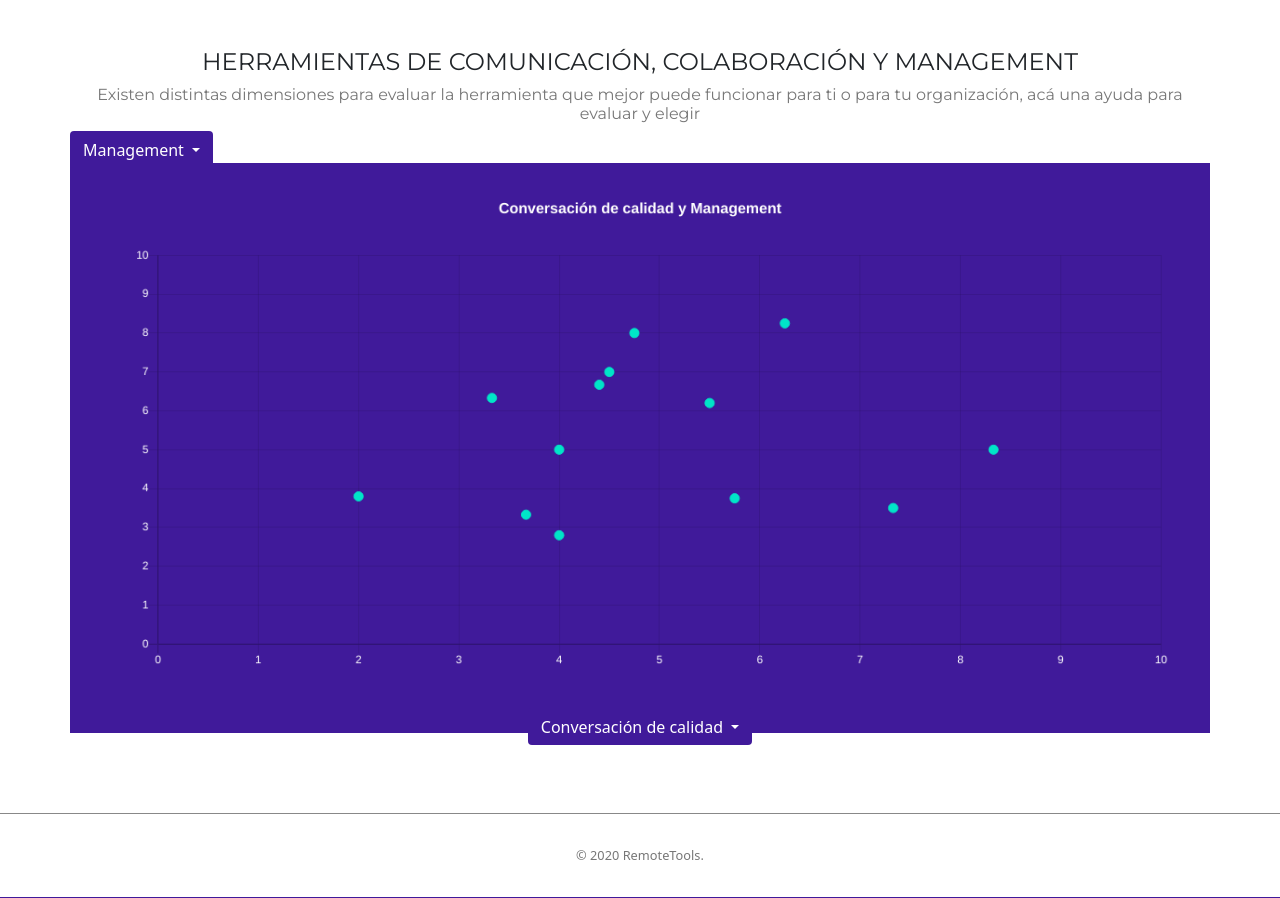
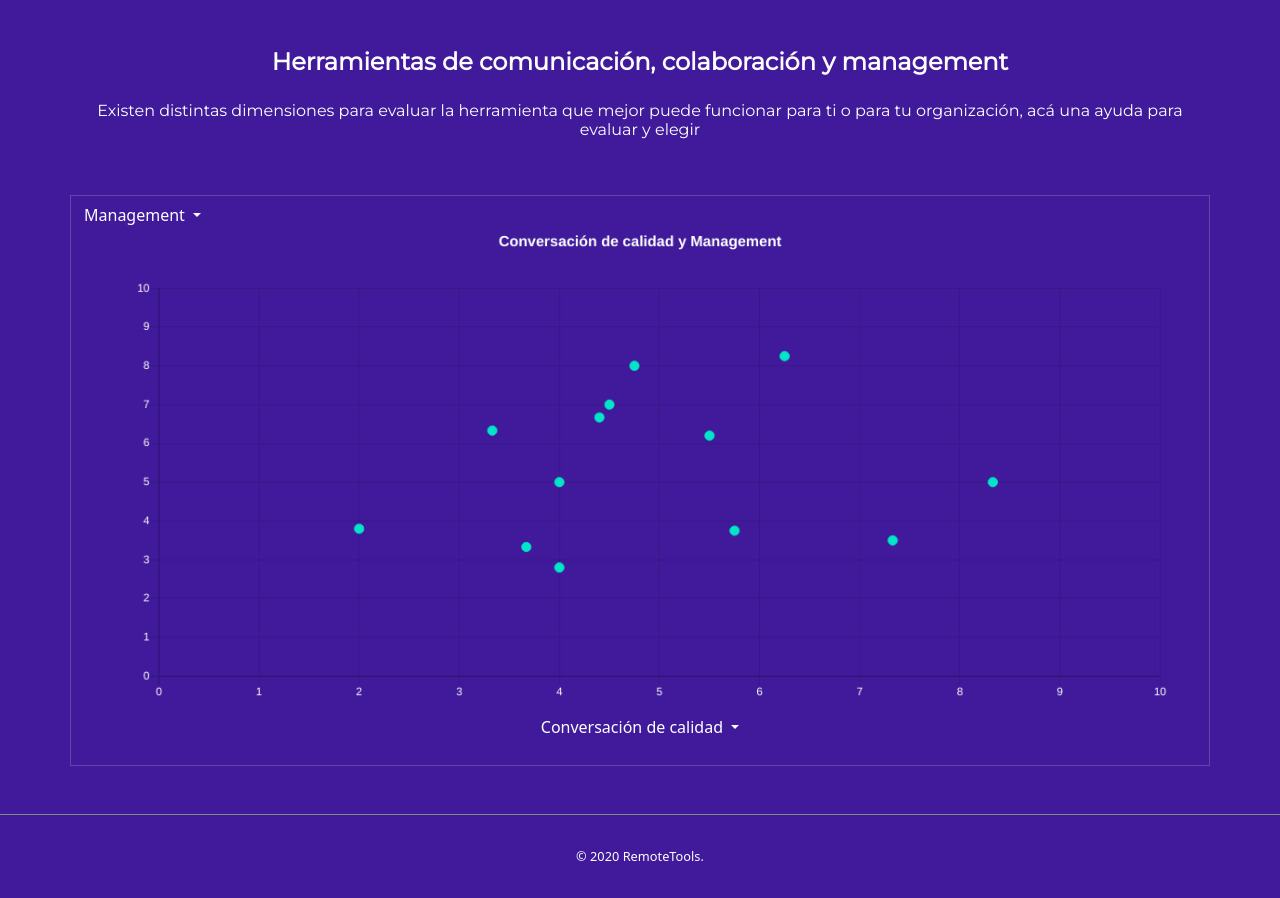
Before and after one commit to 9punto5/remote-tools, a PHP site: page / in a window 1280 px wide. Run offline with PHP 8.4, Linux system fonts and the light colour scheme; some libraries are stand-ins or nearby versions.

Commit message:
Update style.css

```diff
--- a/RemoteTools/style.css
+++ b/RemoteTools/style.css
@@ -1,9 +1,9 @@
+@charset "UTF-8";
 /*!
 Author:       Ignacio Guzmán
 Version:      1.0.0
 Description:  Remote Tools
 */
-
 \:root {
   font-size: 10px; }
 
@@ -32,9 +32,9 @@ body {
   font-size: 1rem;
   font-weight: 400;
   line-height: 1.5;
-  color: #777777;
+  color: #ffffff;
   text-align: left;
-  background-color: #FFFFFF; }
+  background-color: #401a9a; }
 
 img {
   max-width: 100%;
@@ -56,7 +56,7 @@ hr {
 h1, h2, h3, h4, h5, h6 {
   margin-top: 0;
   margin-bottom: 0.5rem;
-  color: #212529; }
+  color: #ffffff; }
 
 p {
   margin-top: 0;
@@ -282,7 +282,7 @@ template {
 
 h1, h2, h3, h4, h5, h6,
 .h1, .h2, .h3, .h4, .h5, .h6 {
-  color: #212529;
+  color: #ffffff;
   margin-bottom: 0.5rem;
   font-family: "Montserrat", sans-serif;
   font-weight: 500;
@@ -334,7 +334,7 @@ a > code {
 pre {
   display: block;
   font-size: 87.5%;
-  color: #212529; }
+  color: #ffffff; }
 
 pre code {
   font-size: inherit;
@@ -354,11 +354,12 @@ pre code {
   box-shadow: none !important; }
 
 .chart {
-  margin: 2rem auto;
   padding: 0 40px 40px 40px;
   background-color: #401a9a; }
 
 .chart-container {
+  margin-top: 3rem;
+  border: 1px solid #fdfdfd2e;
   position: relative;
   width: 100%; }
   .chart-container .btn {
@@ -368,6 +369,8 @@ pre code {
     background-color: #401a9a; }
 
 #chartjs-tooltip {
+  font-size: .8rem !important;
+  padding: 10px !important;
   opacity: 1;
   position: absolute;
   background: rgba(0, 0, 0, 0.7);
@@ -378,6 +381,8 @@ pre code {
   pointer-events: none;
   -webkit-transform: translate(-50%, 0);
   transform: translate(-50%, 0); }
+  #chartjs-tooltip table tbody td {
+    padding: 0 10px; }
 
 .chartjs-tooltip-key {
   display: inline-block;
@@ -418,11 +423,14 @@ pre code {
 section {
   padding: 3rem 0; }
 
+.chart-section .title * {
+  color: #ffffff; }
+
 section .title {
   text-align: center; }
   section .title h2 {
-    text-transform: uppercase;
-    font-size: 1.5rem; }
+    font-weight: 600;
+    font-size: 1.5rem;
+    margin-bottom: 1.5rem; }
   section .title h3 {
-    font-size: 1rem;
-    color: #777777; }
+    font-size: 1rem; }
```
